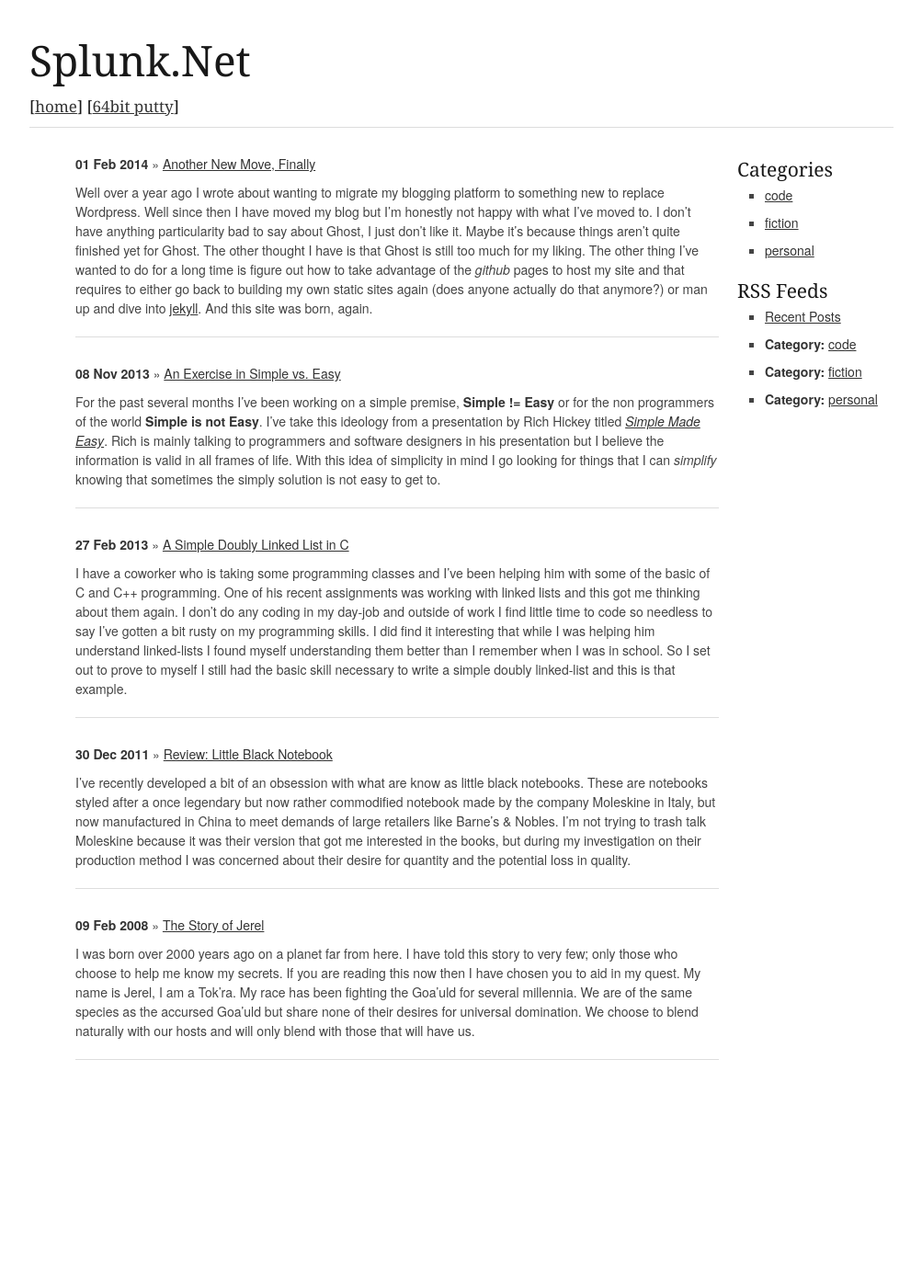
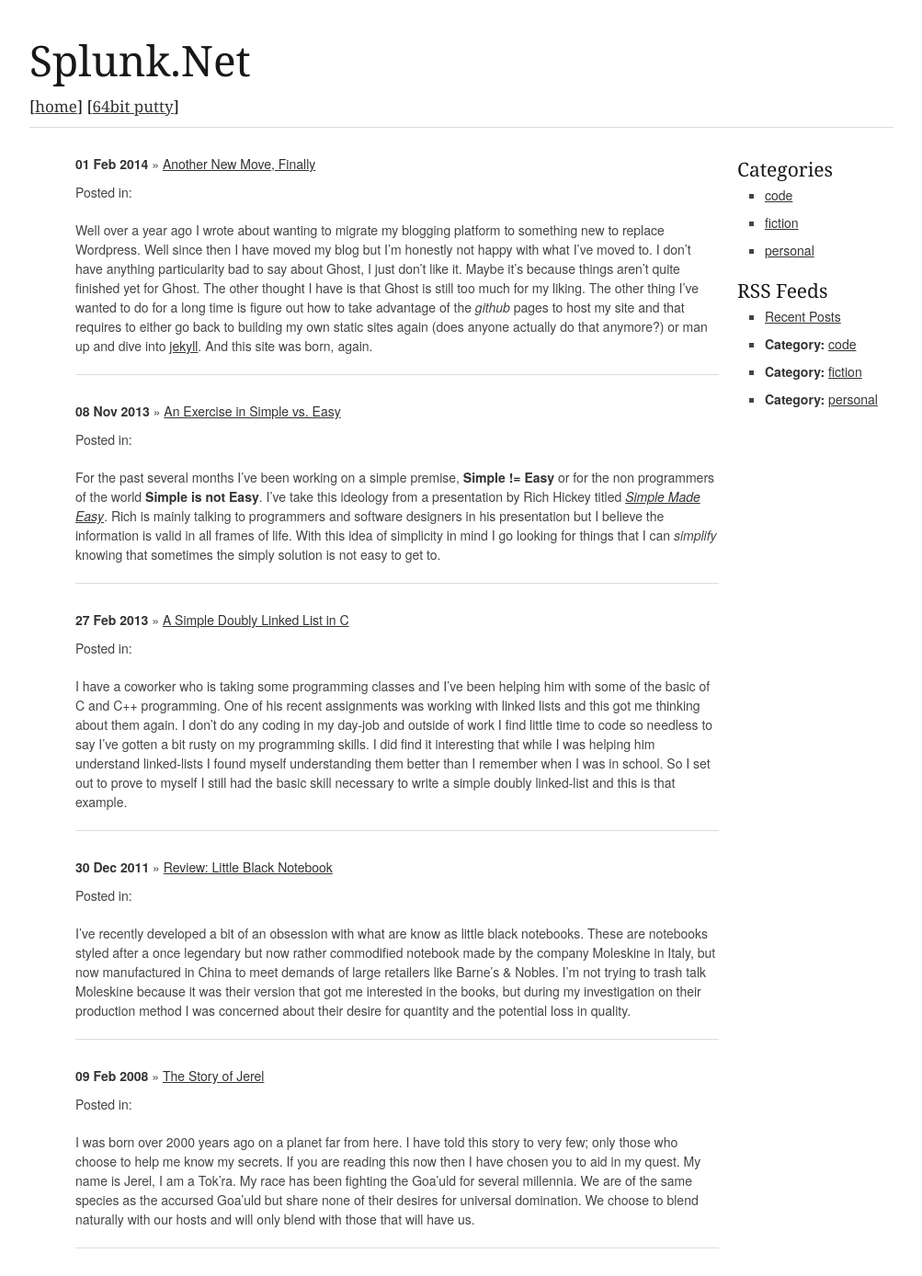
Before and after one commit to taddev/taddev.github.io, a Jekyll site: the page built from index.html, in a window 1280 px wide. Shown: the whole page at 92% size, without its empty margins (138-1141 px from the left). Built offline with Jekyll 4.4.1, drawn with Linux system fonts in a browser that asks for light colours; comment, search, counter and statistics services are not loaded; before the commit the page ends 1183 px from its top, so only the background shows below that.

Commit message:
such category

```diff
--- a/index.html
+++ b/index.html
@@ -7,6 +7,7 @@ title: Splunk.Net
   <ul class="posts">
     {% for post in site.posts %}
       <li><strong>{{ post.date | date_to_string }}</strong> &raquo; <a href="{{ post.url }}">{{ post.title }}</a></li>
+      <p>Posted in: {{ post.category }}</p>
       {{ post.excerpt }}
       <hr />
     {% endfor %}
```
